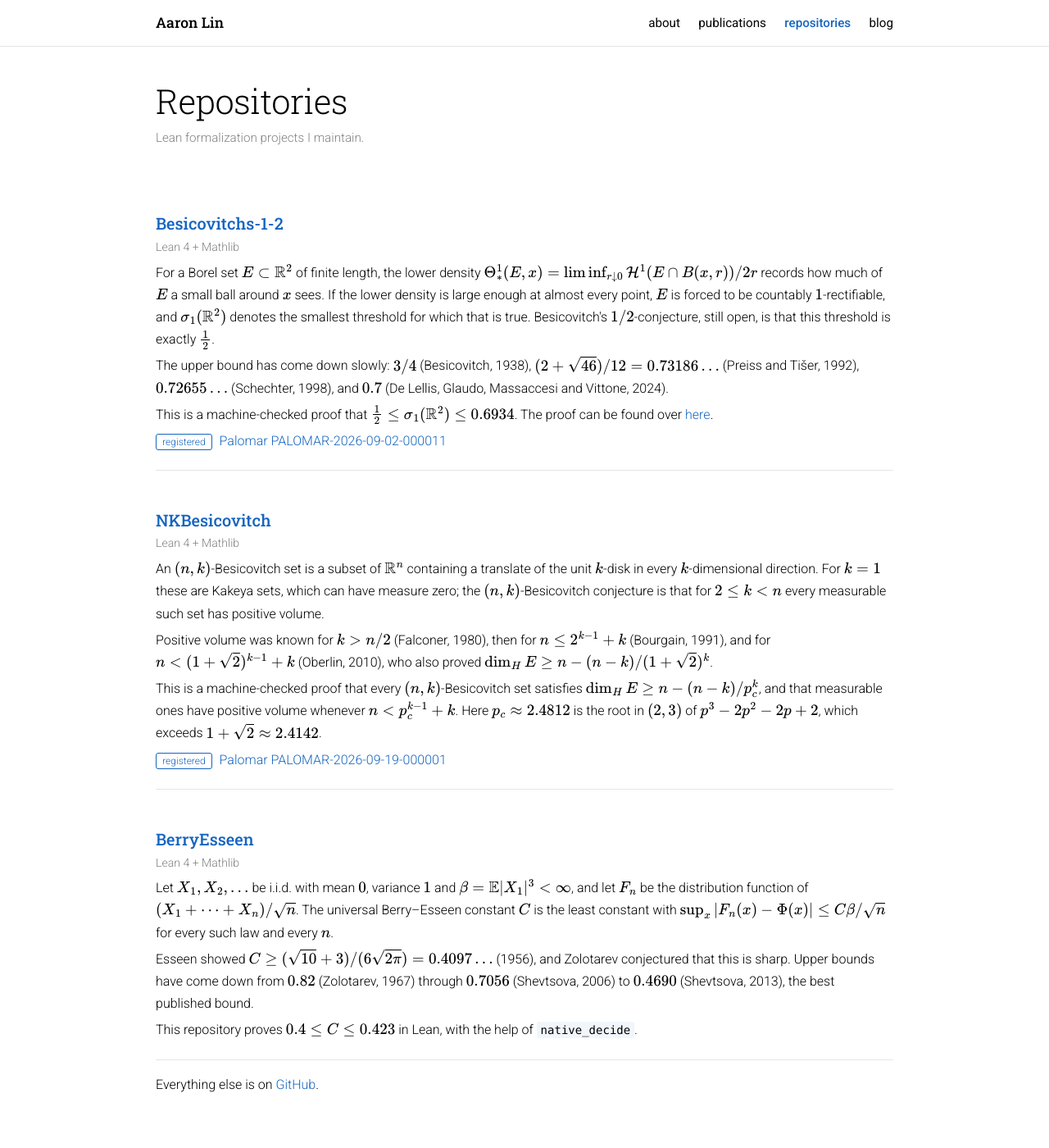
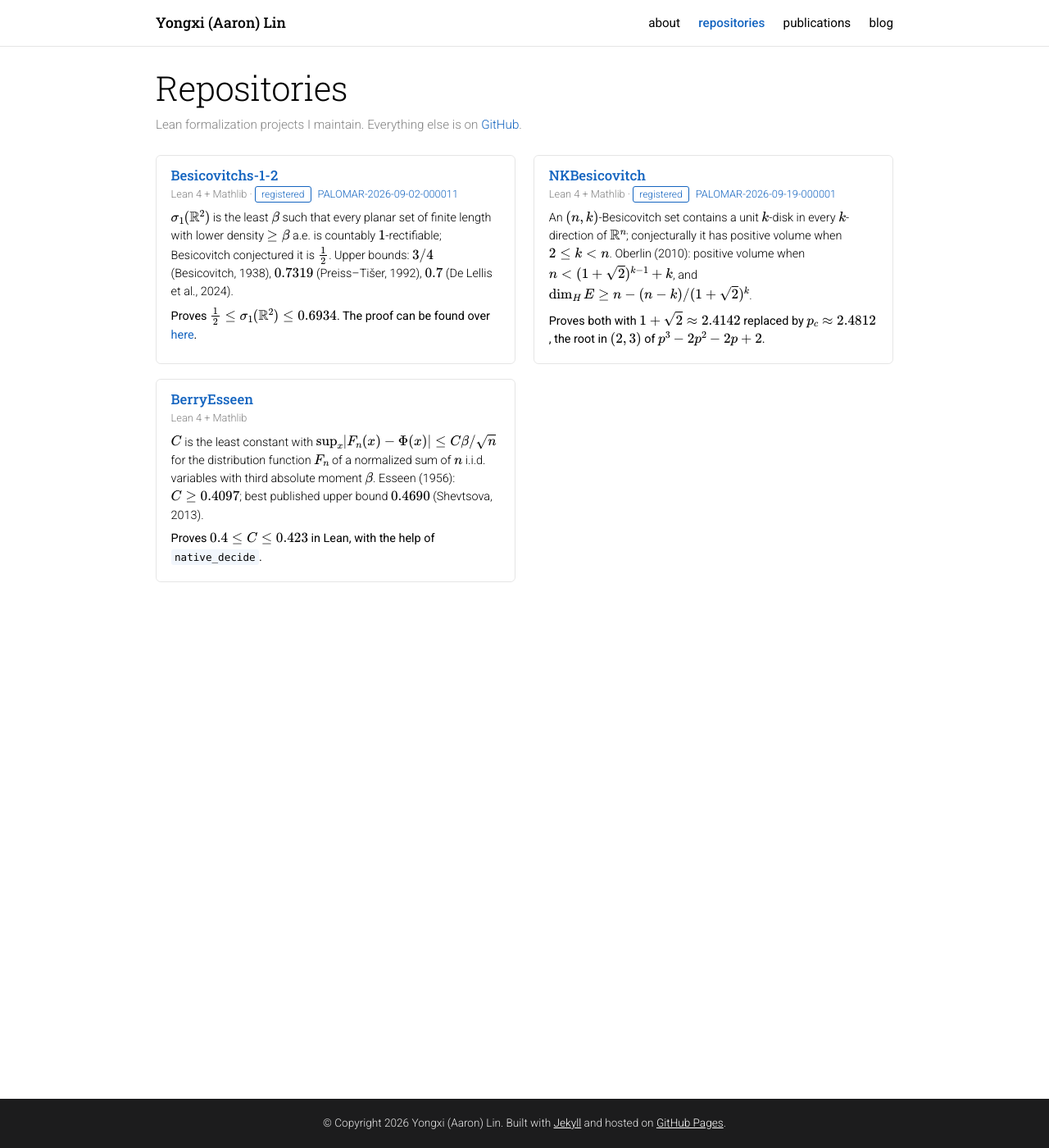
Before and after one commit to CoolRmal/coolrmal.github.io, a Jekyll site: the page built from repositories.md, in a window 1280 px wide and 1400 px high. Shown: the whole window at 82% size. Built offline with Jekyll 4.4.1, drawn with Linux system fonts in a browser that asks for light colours; formulas are drawn with MathJax 3; some of the changed text lies outside the part shown.

Commit message:
Use Yongxi (Aaron) Lin, and fit the repositories page on one screen
- Name reads Yongxi (Aaron) Lin in the nav, title, bio and footer.
- Nav order: about / repositories / publications / blog.
- Repositories become a two-column grid of compact cards, each with the
  problem, the previous record and the new result; the GitHub pointer
  moves into the page description. Slightly tighter page header.

Co-Authored-By: Claude Opus 5 <noreply@anthropic.com>

```diff
--- a/_config.yml
+++ b/_config.yml
@@ -1,5 +1,5 @@
 title: "AL's Math Diary"
-first_name: "Aaron"
+first_name: "Yongxi (Aaron)"
 last_name: "Lin"
 description: "A place to have fun and study magic."
 # Not shown on the page; jekyll-seo-tag uses it for the home page <title>.
--- a/_includes/nav.html
+++ b/_includes/nav.html
@@ -6,8 +6,8 @@
     </button>
     <ul class="nav-links">
       <li><a class="nav-link{% if page.nav == 'about' %} active{% endif %}" href="{{ '/' | relative_url }}">about</a></li>
+      <li><a class="nav-link{% if page.nav == 'repositories' %} active{% endif %}" href="{{ '/repositories/' | relative_url }}">repositories</a></li>
       <li><a class="nav-link{% if page.nav == 'publications' %} active{% endif %}" href="{{ '/publications/' | relative_url }}">publications</a></li>
-      <li><a class="nav-link{% if page.nav == 'repositories' %} active{% endif %}" href="{{ '/repositories/' | relative_url }}">repositories</a></li>
       <li><a class="nav-link{% if page.nav == 'blog' %} active{% endif %}" href="{{ '/archive.html' | relative_url }}">blog</a></li>
     </ul>
   </div>
--- a/assets/css/main.css
+++ b/assets/css/main.css
@@ -154,9 +154,9 @@ blockquote {
 }
 
 /* ------------------------------------------------------------------- page */
-.page { padding-top: 6rem; padding-bottom: 3rem; }
+.page { padding-top: 5rem; padding-bottom: 3rem; }
 
-.post-header { margin-bottom: 2rem; }
+.post-header { margin-bottom: 1.5rem; }
 
 .post-title {
   font-size: 2.6rem;
@@ -270,6 +270,26 @@ blockquote {
   line-height: 1.5;
 }
 
+/* ------------------------------------------------------ repository grid */
+.repo-grid {
+  display: grid;
+  grid-template-columns: repeat(2, minmax(0, 1fr));
+  gap: 1.1rem 1.4rem;
+}
+
+.repo-card {
+  border: 1px solid var(--divider);
+  border-radius: 6px;
+  padding: 0.85rem 1.1rem 0.7rem;
+  font-size: 0.9rem;
+  line-height: 1.55;
+}
+
+.repo-card .entry-title { font-size: 1.05rem; margin: 0; }
+.repo-card .entry-meta { font-size: 0.8rem; margin: 0.1rem 0 0.5rem; }
+.repo-card p { margin: 0.4rem 0; }
+.repo-card .repo-result { font-weight: 400; }
+
 /* ----------------------------------------------------------------- footer */
 .site-footer {
   flex-shrink: 0;
@@ -311,5 +331,6 @@ blockquote {
   .post-list li { flex-direction: column; gap: 0; }
   .post-navi { flex-direction: column; }
   .post-navi-item { width: 100%; }
+  .repo-grid { grid-template-columns: 1fr; }
   .post-navi .nav-next { text-align: left; }
 }
--- a/repositories.md
+++ b/repositories.md
@@ -1,88 +1,53 @@
 ---
 layout: page
 title: Repositories
-description: Lean formalization projects I maintain.
+description: Lean formalization projects I maintain. Everything else is on <a href="https://github.com/CoolRmal" target="_blank" rel="noopener noreferrer">GitHub</a>.
 permalink: /repositories/
 nav: repositories
 ---
 
-<div class="entry">
-  <h3 class="entry-title">
-    <a href="https://github.com/CoolRmal/Besicovitchs-1-2" target="_blank" rel="noopener noreferrer">Besicovitchs-1-2</a>
-  </h3>
-  <p class="entry-meta">Lean 4 + Mathlib</p>
+<div class="repo-grid">
+
+<div class="repo-card">
+  <h3 class="entry-title"><a href="https://github.com/CoolRmal/Besicovitchs-1-2" target="_blank" rel="noopener noreferrer">Besicovitchs-1-2</a></h3>
+  <p class="entry-meta">Lean 4 + Mathlib &middot; <span class="badge">registered</span> <a href="https://palomar-registry.org/entry?id=PALOMAR-2026-09-02-000011&amp;version=1" target="_blank" rel="noopener noreferrer">PALOMAR-2026-09-02-000011</a></p>
   <p>
-    For a Borel set $E\subset\mathbb{R}^2$ of finite length, the lower density
-    $\Theta^1_*(E,x)=\liminf_{r\downarrow0}\mathcal{H}^1(E\cap B(x,r))/2r$ records how much of
-    $E$ a small ball around $x$ sees. If the lower density is large enough at almost every point,
-    $E$ is forced to be countably $1$-rectifiable, and $\sigma_1(\mathbb{R}^2)$ denotes the
-    smallest threshold for which that is true. Besicovitch's $1/2$-conjecture, still open, is
-    that this threshold is exactly $\tfrac12$.
+    $\sigma_1(\mathbb{R}^2)$ is the least $\beta$ such that every planar set of finite length with
+    lower density $\ge\beta$ a.e. is countably $1$-rectifiable; Besicovitch conjectured it is
+    $\tfrac12$. Upper bounds: $3/4$ (Besicovitch, 1938), $0.7319$ (Preiss&ndash;Ti&scaron;er, 1992),
+    $0.7$ (De Lellis et al., 2024).
   </p>
-  <p>
-    The upper bound has come down slowly: $3/4$ (Besicovitch, 1938),
-    $(2+\sqrt{46})/12=0.73186\ldots$ (Preiss and Ti&scaron;er, 1992), $0.72655\ldots$
-    (Schechter, 1998), and $0.7$ (De Lellis, Glaudo, Massaccesi and Vittone, 2024).
-  </p>
-  <p>
-    This is a machine-checked proof that $\tfrac12\le\sigma_1(\mathbb{R}^2)\le 0.6934$.
-    The proof can be found over
+  <p class="repo-result">
+    Proves $\tfrac12\le\sigma_1(\mathbb{R}^2)\le 0.6934$. The proof can be found over
     <a href="https://github.com/CoolRmal/Besicovitchs-1-2/blob/main/paper/gram-certificate-bound.pdf" target="_blank" rel="noopener noreferrer">here</a>.
-  </p>
-  <p>
-    <span class="badge">registered</span>
-    <a href="https://palomar-registry.org/entry?id=PALOMAR-2026-09-02-000011&amp;version=1" target="_blank" rel="noopener noreferrer">Palomar PALOMAR-2026-09-02-000011</a>
   </p>
 </div>
 
-<div class="entry">
-  <h3 class="entry-title">
-    <a href="https://github.com/CoolRmal/NKBesicovitch" target="_blank" rel="noopener noreferrer">NKBesicovitch</a>
-  </h3>
-  <p class="entry-meta">Lean 4 + Mathlib</p>
+<div class="repo-card">
+  <h3 class="entry-title"><a href="https://github.com/CoolRmal/NKBesicovitch" target="_blank" rel="noopener noreferrer">NKBesicovitch</a></h3>
+  <p class="entry-meta">Lean 4 + Mathlib &middot; <span class="badge">registered</span> <a href="https://palomar-registry.org/entry?id=PALOMAR-2026-09-19-000001&amp;version=1" target="_blank" rel="noopener noreferrer">PALOMAR-2026-09-19-000001</a></p>
   <p>
-    An $(n,k)$-Besicovitch set is a subset of $\mathbb{R}^n$ containing a translate of the unit
-    $k$-disk in every $k$-dimensional direction. For $k=1$ these are Kakeya sets, which can have
-    measure zero; the $(n,k)$-Besicovitch conjecture is that for $2\le k<n$ every measurable such
-    set has positive volume.
+    An $(n,k)$-Besicovitch set contains a unit $k$-disk in every $k$-direction of $\mathbb{R}^n$;
+    conjecturally it has positive volume when $2\le k\lt n$. Oberlin (2010): positive volume when
+    $n\lt(1+\sqrt2)^{k-1}+k$, and $\dim_H E\ge n-(n-k)/(1+\sqrt2)^k$.
   </p>
-  <p>
-    Positive volume was known for $k>n/2$ (Falconer, 1980), then for $n\le 2^{k-1}+k$
-    (Bourgain, 1991), and for $n<(1+\sqrt2)^{k-1}+k$ (Oberlin, 2010), who also proved
-    $\dim_H E\ge n-(n-k)/(1+\sqrt2)^k$.
-  </p>
-  <p>
-    This is a machine-checked proof that every $(n,k)$-Besicovitch set satisfies
-    $\dim_H E\ge n-(n-k)/p_c^k$, and that measurable ones have positive volume whenever
-    $n<p_c^{k-1}+k$. Here $p_c\approx 2.4812$ is the root in $(2,3)$ of $p^3-2p^2-2p+2$,
-    which exceeds $1+\sqrt2\approx 2.4142$.
-  </p>
-  <p>
-    <span class="badge">registered</span>
-    <a href="https://palomar-registry.org/entry?id=PALOMAR-2026-09-19-000001&amp;version=1" target="_blank" rel="noopener noreferrer">Palomar PALOMAR-2026-09-19-000001</a>
+  <p class="repo-result">
+    Proves both with $1+\sqrt2\approx 2.4142$ replaced by $p_c\approx 2.4812$, the root in $(2,3)$
+    of $p^3-2p^2-2p+2$.
   </p>
 </div>
 
-<div class="entry">
-  <h3 class="entry-title">
-    <a href="https://github.com/CoolRmal/BerryEsseen" target="_blank" rel="noopener noreferrer">BerryEsseen</a>
-  </h3>
+<div class="repo-card">
+  <h3 class="entry-title"><a href="https://github.com/CoolRmal/BerryEsseen" target="_blank" rel="noopener noreferrer">BerryEsseen</a></h3>
   <p class="entry-meta">Lean 4 + Mathlib</p>
   <p>
-    Let $X_1,X_2,\dots$ be i.i.d. with mean $0$, variance $1$ and $\beta=\mathbb{E}|X_1|^3<\infty$,
-    and let $F_n$ be the distribution function of $(X_1+\dots+X_n)/\sqrt n$. The universal
-    Berry&ndash;Esseen constant $C$ is the least constant with
-    $\sup_x|F_n(x)-\Phi(x)|\le C\beta/\sqrt n$ for every such law and every $n$.
+    $C$ is the least constant with $\sup_x\lvert F_n(x)-\Phi(x)\rvert\le C\beta/\sqrt n$ for the
+    distribution function $F_n$ of a normalized sum of $n$ i.i.d. variables with third absolute
+    moment $\beta$. Esseen (1956): $C\ge 0.4097$; best published upper bound $0.4690$ (Shevtsova, 2013).
   </p>
-  <p>
-    Esseen showed $C\ge(\sqrt{10}+3)/(6\sqrt{2\pi})=0.4097\ldots$ (1956), and Zolotarev
-    conjectured that this is sharp. Upper bounds have come down from $0.82$ (Zolotarev, 1967)
-    through $0.7056$ (Shevtsova, 2006) to $0.4690$ (Shevtsova, 2013), the best published bound.
-  </p>
-  <p>
-    This repository proves $0.4\le C\le 0.423$ in Lean, with the help of <code>native_decide</code>.
+  <p class="repo-result">
+    Proves $0.4\le C\le 0.423$ in Lean, with the help of <code>native_decide</code>.
   </p>
 </div>
 
-Everything else is on
-<a href="https://github.com/CoolRmal" target="_blank" rel="noopener noreferrer">GitHub</a>.
+</div>
```
Also changed, not shown: index.md (+1 -1 lines).
